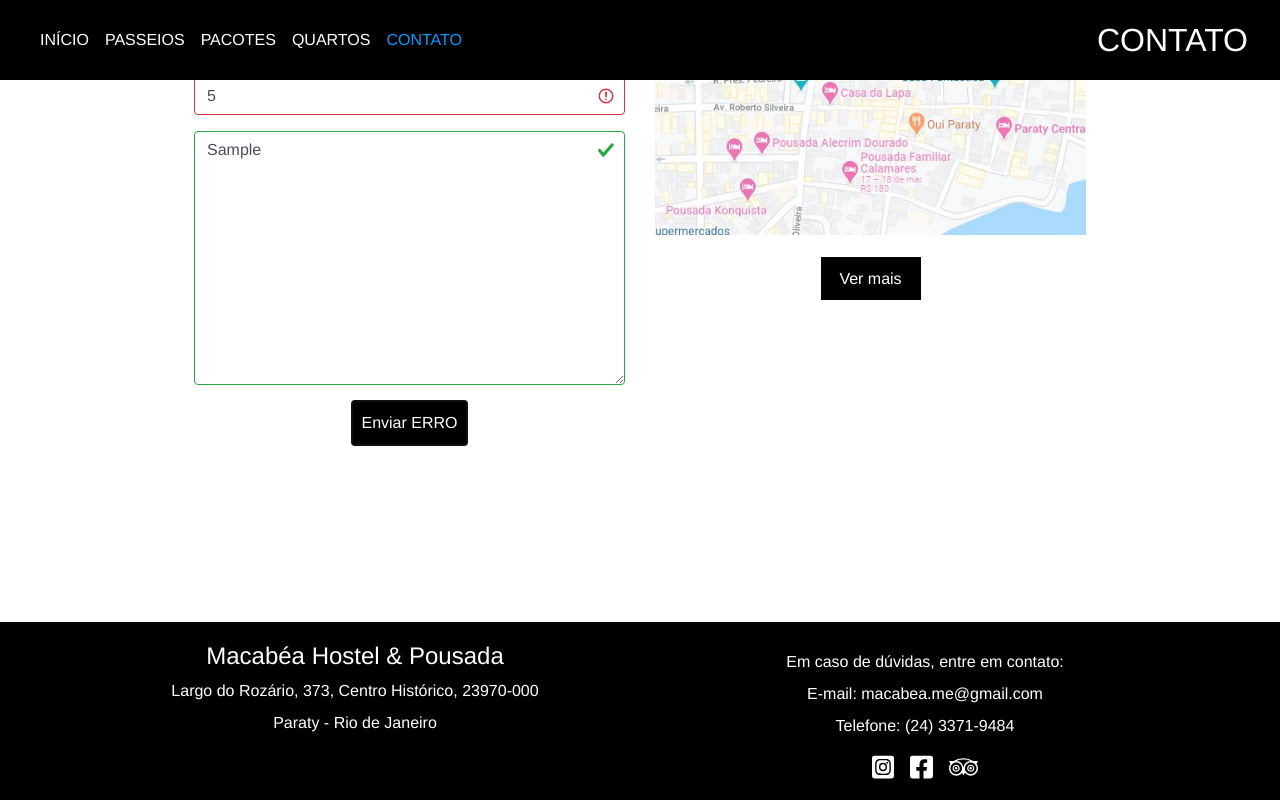
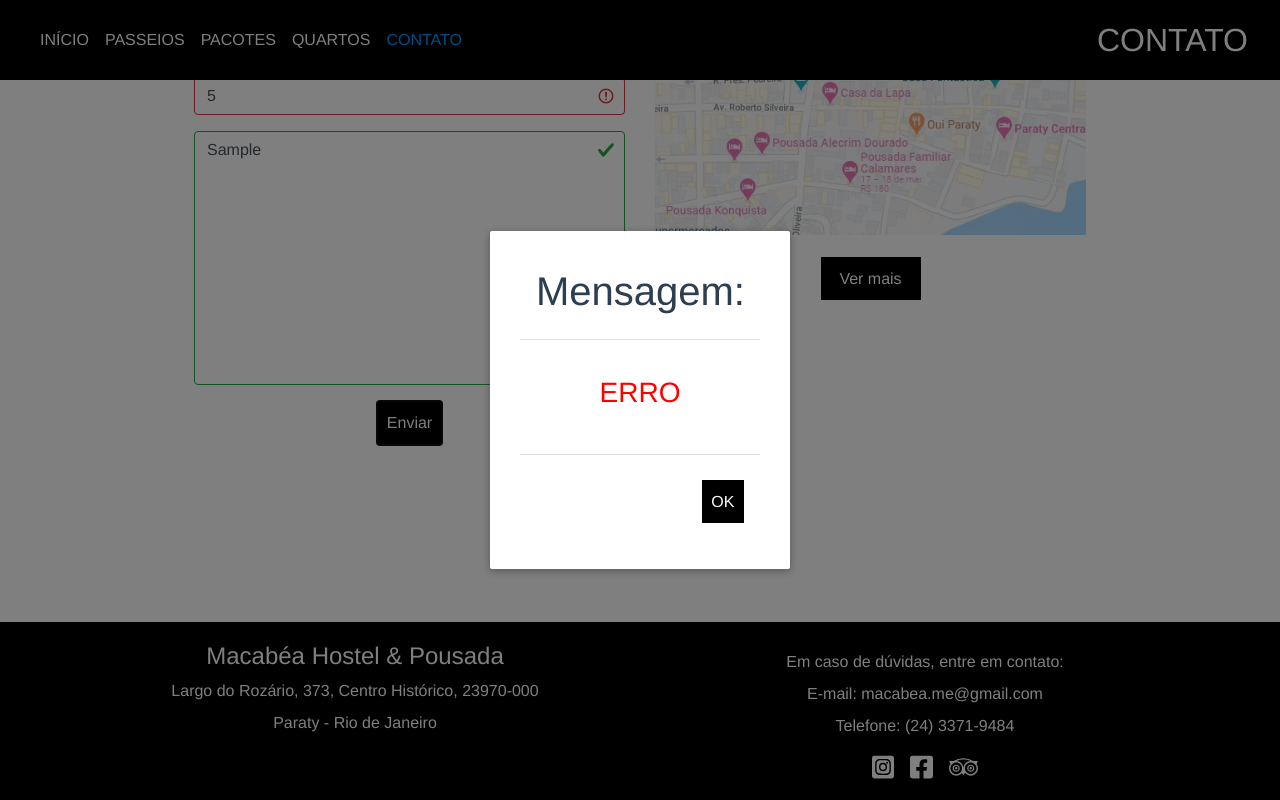
Before and after one commit to yurirolandi/macabea, a Vue app: page /contact in a window 1280 px wide. Both pictures are taken after typing "Sample", "name@example.com", "5", "Sample" into the empty fields and a click on the button "Enviar". Shown: the part 380-1180 px from the top of the page. Built offline with nearby package versions, Linux system fonts and the light colour scheme; no server answers; what vue2-smooth-scroll would draw is missing.

Commit message:
form send modal

```diff
--- a/src/components/AppForm/AppForm.vue
+++ b/src/components/AppForm/AppForm.vue
@@ -2,6 +2,20 @@
 <div class="app-form">
 
   <div class="container">
+    <Modal v-if="show" modalFoooter="OK">
+      <h1 slot="header">Mensagem:</h1>
+      <h3 slot="body"
+        :class="{
+          'is-erro' : this.submitstatus === 'ERRO',
+          'is-valid' : this.submitstatus === 'ENVIADO'
+        }">
+        {{ submitstatus }}
+      </h3>
+      <div slot="footer">
+        <button class="btn-ver" @click="show = false">OK</button>
+      </div>
+    </Modal>
+
       <b-row>
         <b-col sm="6" class="mb-5">
             <form @submit.prevent="submitForm">
@@ -75,7 +89,6 @@
               id="show-modal"
               class="btn-send">
               Enviar
-              {{ submitstatus }}
             </button>
 
             </form>
@@ -118,10 +131,13 @@
 
 <script>
 import { required, minLength, email, numeric } from "vuelidate/lib/validators";
-
+import Modal from '../shared/Modal';
 export default {
   name: "AppForm",
   props: ['modalHeader', 'modalText', 'modalFooter'],
+  components: {
+    Modal
+  },
   data() {
     return {
       showModal: false,
@@ -131,7 +147,8 @@ export default {
         phone: "",
         text: ""
       },
-      submitstatus: null
+      submitstatus: null,
+      show: false
     };
   },
   validations: {
@@ -158,9 +175,11 @@ export default {
   methods: {
     submitForm() {
       this.$v.form.$touch();
-      this.$v.form.$invalid
-        ? (this.submitstatus = "ERRO")
-        : (this.submitstatus = "ENVIADO");
+      if (this.$v.form.$invalid){
+        this.submitstatus = "ERRO"
+        this.show = true
+      } else {
+        this.submitstatus = "ENVIADO"
 
         this.$http.post("form.json", this.form)
           .then(res => {
@@ -169,7 +188,9 @@ export default {
             this.form.text = "";
             this.form.phone = "";
             console.log(res)
+            this.show = true
         });
+      }
     }
   }
 };
@@ -207,6 +228,12 @@ export default {
     list-style: none;
     margin-top: 0.5rem;
     margin-bottom: 0;
+  }
+  h3.is-erro{
+    color: red;
+  }
+  h3.is-valid{
+    color: green
   }
   .btn-ver {
     display: block;
```
Lines whose indentation alone changed are shown as unchanged.
